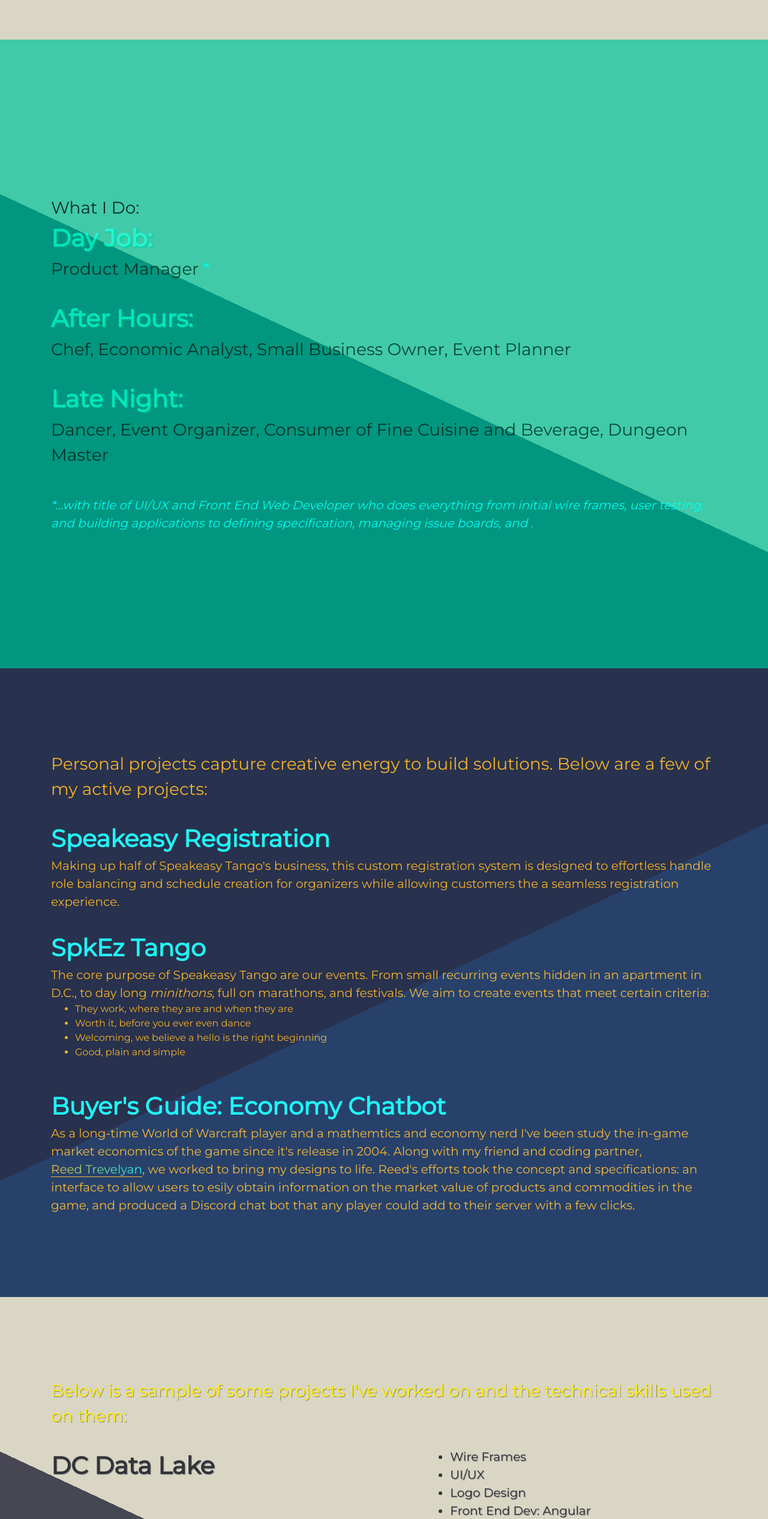
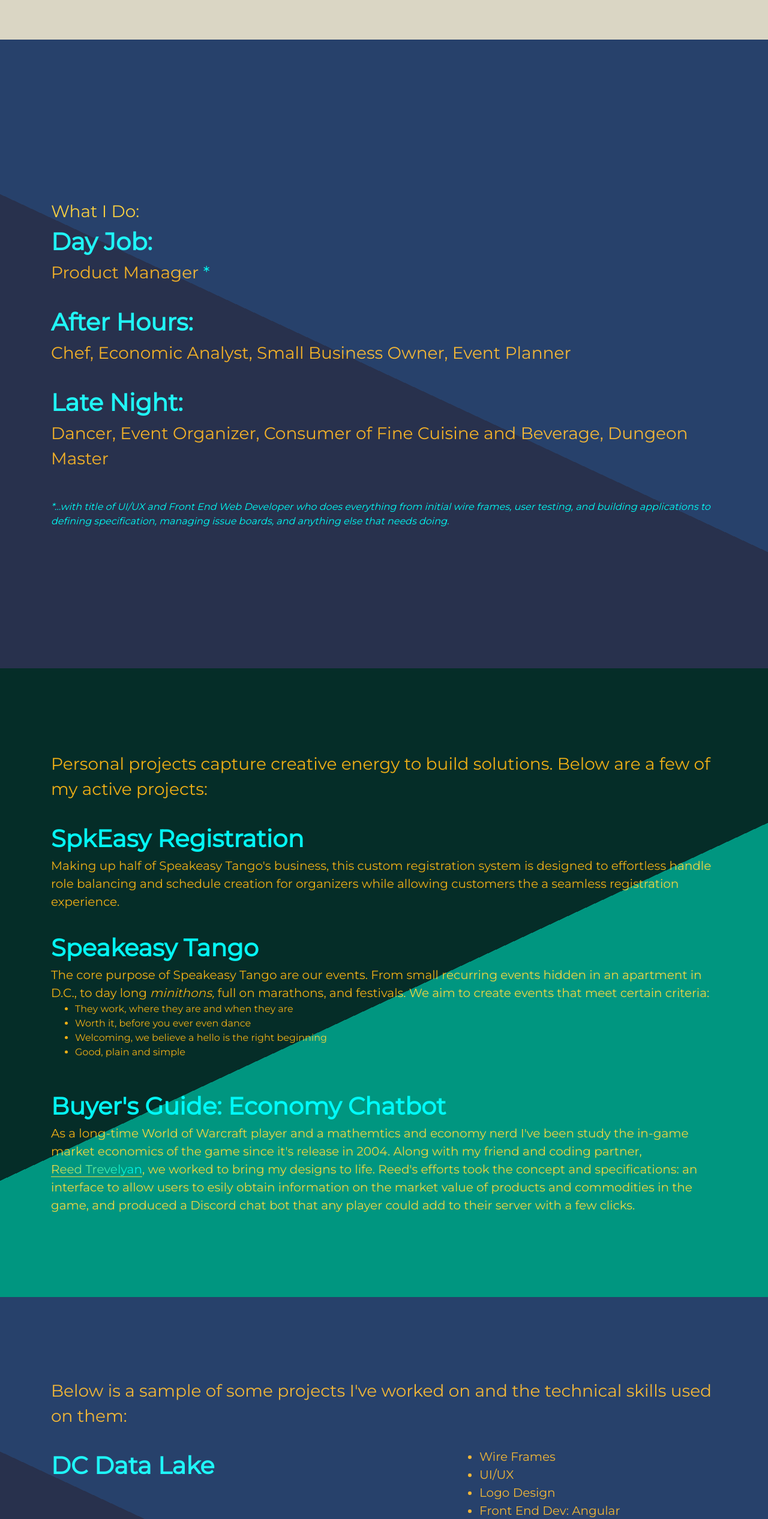
Before and after one commit to unlockedSound/chorvinsky_website, a React (Create React App) app: page / in a window 1280 px wide. Shown: the part 1038-3570 px from the top of the page at 60% size. Built offline with nearby package versions, Linux system fonts and the light colour scheme.

Commit message:
r1 seems ready, needs QA, review, and alt color schemes for comparison

```diff
--- a/src/App.css
+++ b/src/App.css
@@ -1,3 +1,6 @@
+.page {
+  position: relative; }
+
 .navigation__box {
   background-color: yellow;
   opacity: .5;
@@ -63,11 +66,11 @@
   padding-top: 1.5rem;
   padding-bottom: 1.5rem;
   font-family: 'Montserrat', sans-serif;
-  background: #40CAA7;
-  background: linear-gradient(180deg, #40CAA7 52%, #009680 52%); }
+  background: #27416b;
+  background: linear-gradient(180deg, #27416b 52%, #28314d 52%); }
   .about__inside {
-    background: #40CAA7;
-    background: linear-gradient(205deg, #40CAA7 52%, #009680 52%);
+    background: #27416b;
+    background: linear-gradient(205deg, #27416b 52%, #28314d 52%);
     min-width: 100%;
     min-height: 600px;
     display: flex;
@@ -85,16 +88,15 @@
   .about__content {
     padding-top: 2rem; }
     .about__content__opener {
-      color: #052d28;
+      color: #f8cf41;
       font-size: 1.75rem; }
     .about__content__title {
-      color: #55E1BD;
+      color: #64f9f9;
       font-size: 2.5rem;
       font-weight: bold;
-      mix-blend-mode: hard-light;
-      text-shadow: 2px 2px 2px #009680; }
+      mix-blend-mode: hard-light; }
     .about__content__text {
-      color: #052d28;
+      color: #f8cf41;
       padding-bottom: 2rem;
       font-size: 1.75rem;
       mix-blend-mode: hard-light; }
@@ -103,7 +105,7 @@
       .about__content__text__special {
         padding-top: 1rem;
         font-style: italic;
-        font-size: 1.25rem; }
+        font-size: initial; }
         .about__content__text__special--extra {
           color: #00fff7; }
 
@@ -111,11 +113,11 @@
   padding-top: 1.5rem;
   padding-bottom: 1.5rem;
   font-family: 'Montserrat', sans-serif;
-  background: #28314d;
-  background: linear-gradient(180deg, #28314d 52%, #27416b 52%); }
+  background: #052d28;
+  background: linear-gradient(180deg, #052d28 52%, #009680 52%); }
   .personal__inside {
-    background: #28314d;
-    background: linear-gradient(155deg, #28314d 52%, #27416b 52%);
+    background: #052d28;
+    background: linear-gradient(155deg, #052d28 52%, #009680 52%);
     min-width: 100%;
     min-height: 600px;
     display: flex;
@@ -162,17 +164,18 @@
         white-space: nowrap;
         border-bottom: 1px solid #f8cf41; }
         .personal__content__text--link:hover {
-          border-bottom: 1px solid #64f9f9; }
+          border-bottom: 1px solid #64f9f9;
+          text-decoration: none; }
 
 .projects {
   padding-top: 1.5rem;
   padding-bottom: 1.5rem;
   font-family: 'Montserrat', sans-serif;
-  background: #dad6c4;
-  background: linear-gradient(180deg, #dad6c4 52%, #464752 52%); }
+  background: #27416b;
+  background: linear-gradient(180deg, #27416b 52%, #28314d 52%); }
   .projects__inside {
-    background: #dad6c4;
-    background: linear-gradient(205deg, #dad6c4 52%, #464752 52%);
+    background: #27416b;
+    background: linear-gradient(205deg, #27416b 52%, #28314d 52%);
     min-width: 100%;
     min-height: 600px;
     display: flex;
@@ -188,50 +191,50 @@
       .projects__inside {
         min-height: 1000px; } }
   .projects__content {
-    padding-top: 2rem;
-    text-shadow: 1px 1px 1px #464752; }
+    padding-top: 2rem; }
     .projects__content__opener {
-      color: #ffcd01;
+      color: #f8cf41;
       padding-bottom: 2rem;
       font-size: 1.75rem;
       mix-blend-mode: hard-light; }
     .projects__content__work {
-      color: #1c1f25;
+      color: #64f9f9;
       font-size: 2.5rem;
       font-weight: bold;
       mix-blend-mode: hard-light; }
       .projects__content__work--link {
-        background: linear-gradient(205deg, #ffcd01, #dad6c4);
+        background: linear-gradient(155deg, #64f9f9, #f8cf41);
         -webkit-background-clip: text;
         -webkit-text-fill-color: transparent;
-        border-bottom: 1px solid #ffcd01;
+        border-bottom: 1px solid #f8cf41;
         text-shadow: none; }
         .projects__content__work--link:hover {
-          border-bottom: 1px solid #dad6c4;
+          border-bottom: 1px solid #64f9f9;
           text-decoration: none; }
     .projects__content__skill {
-      color: #1c1f25;
+      color: #f8cf41;
       padding-bottom: 2rem;
       font-size: 1.25rem;
       mix-blend-mode: hard-light;
       padding-bottom: 0; }
-      .projects__content__skill--link {
-        background: linear-gradient(to left, #ffcd01, #dad6c4);
-        -webkit-background-clip: text;
-        -webkit-text-fill-color: transparent;
-        border-bottom: 1px solid #ffcd01; }
-        .projects__content__skill--link:hover {
-          border-bottom: 1px solid #dad6c4; }
+      .projects__content__skill__list {
+        padding-left: 4rem; }
 
 .contact {
   padding-top: 1.5rem;
-  padding-bottom: 3rem;
+  padding-bottom: 15rem;
   font-family: 'Montserrat', sans-serif;
-  background: #28314d;
-  background: linear-gradient(180deg, #28314d 52%, #27416b 52%); }
+  background: #052d28;
+  background: linear-gradient(180deg, #052d28 52%, #009680 52%); }
+  @media (min-width: 768px) {
+    .contact {
+      padding-bottom: 10rem; } }
+  @media (min-width: 992px) {
+    .contact {
+      padding-bottom: 7.5rem; } }
   .contact__inside {
-    background: #28314d;
-    background: linear-gradient(155deg, #28314d 52%, #27416b 52%);
+    background: #052d28;
+    background: linear-gradient(155deg, #052d28 52%, #009680 52%);
     min-width: 100%;
     min-height: 600px;
     display: flex;
@@ -249,27 +252,41 @@
   .contact__content {
     padding-top: 2rem; }
     .contact__content__hire {
-      color: #052d28;
-      font-size: 1.25rem; }
+      color: #f8cf41;
+      font-size: 1.25rem;
+      padding-bottom: 2rem; }
       .contact__content__hire--link {
-        background: linear-gradient(to left, #55E1BD, #009680);
+        background: linear-gradient(155deg, #f8cf41, #64f9f9);
         -webkit-background-clip: text;
         -webkit-text-fill-color: transparent;
         white-space: nowrap;
         border-bottom: 1px solid #f8cf41; }
+        .contact__content__hire--link:hover {
+          text-decoration: none;
+          border-bottom: 1px solid #64f9f9; }
     .contact__content__follow {
-      color: #052d28;
+      color: #64f9f9;
       padding-bottom: 2rem;
       font-size: 1.75rem;
       mix-blend-mode: hard-light; }
       .contact__content__follow--extra {
         color: #00fff7; }
-    .contact__content__connect {
-      color: #052d28;
-      padding-bottom: 2rem;
-      font-size: 1.75rem;
-      mix-blend-mode: hard-light; }
-      .contact__content__connect--extra {
-        color: #00fff7; }
+      .contact__content__follow--link {
+        background: linear-gradient(155deg, #f8cf41, #64f9f9);
+        -webkit-background-clip: text;
+        -webkit-text-fill-color: transparent;
+        white-space: nowrap;
+        border-bottom: 1px solid #f8cf41; }
+        .contact__content__follow--link:hover {
+          text-decoration: none;
+          border-bottom: 1px solid #64f9f9; }
+
+.copy {
+  position: absolute;
+  bottom: 0;
+  color: #fff;
+  padding-left: 1rem;
+  padding-right: 1rem;
+  padding-bottom: 1rem; }
 
 /*# sourceMappingURL=App.css.map */
--- a/src/App.js
+++ b/src/App.js
@@ -57,7 +57,7 @@
                             <div className="about__content__text__special about__content__text__special--extra">
                                 *&#8230;with title of UI/UX and Front End Web Developer who does everything from
                                 initial wire frames, user testing, and building applications to defining specification,
-                                managing issue boards, and .
+                                managing issue boards, and anything else that needs doing.
                             </div>
                         </div>
                     </div>
@@ -71,7 +71,7 @@
                                 active projects:
                             </div>
                             <div className="personal__content__title">
-                                Speakeasy Registration
+                                SpkEasy Registration
                             </div>
                             <div className="personal__content__text">
                                 Making up half of Speakeasy Tango's business, this custom registration system is
@@ -81,7 +81,7 @@
                             </div>
 
                             <div className="personal__content__title">
-                                SpkEz Tango
+                                Speakeasy Tango
                             </div>
                             <div className="personal__content__text">
                                 The core purpose of Speakeasy Tango are our events. From small recurring events hidden
@@ -126,7 +126,7 @@
                 </section>
 
                 <section className="projects">
-                    <div className="projects__inside">
+                    <div className="projects__inside container-fluid">
                         <div className="projects__content container justify-content-center">
                             <div className="projects__content__opener">
                                 Below is a sample of some projects I've worked on and the technical skills used on them:
@@ -159,8 +159,8 @@
                             </div>
                             <div className="row">
                                 <div className="projects__content__work col-12 col-md-6">
-                                    <a className="projects__content__work--link" href="http://speakeasytango.com/">Speakeasy
-                                        Registration System</a>
+                                    <a className="projects__content__work--link" href="http://speakeasytango.com/">
+                                        SpkEasy Registration&</a>
                                 </div>
                                 <ul className="projects__content__skill__list col-12 offset-md-1 col-md-5">
                                     <li className="projects__content__skill">Wire Frames</li>
@@ -199,14 +199,29 @@
                             </div>
                             <div className="contact__content__follow">
                                 Otherwise feel free to follow my work and check out Speakeasy Tango's newest projects
-                            </div>
-                            <div className="row">
-                                <a className="col-6 contact__content__connect">Github</a>
-                                <a className="col-6 contact__content__connect">SpkEz</a>
+                                <div className="row">
+                                    <a className="col-6">
+                                        <span className="contact__content__follow--link">
+                                            Github
+                                        </span>
+                                    </a>
+                                    <a className="col-6">
+                                        <span className="contact__content__follow--link">
+                                            SpkEz
+                                        </span>
+                                    </a>
+                                </div>
                             </div>
 
                         </div>
                     </div>
+                </section>
+
+                <section className="copy">
+                    Speakeasy Tango names and content used with permission of Speakeasy Tango LLC. all rights reserved |
+                    Buyer's Guide: Economy Chatbot&#8482; is the property of Reed Trevelyn and David Chorvinsky all
+                    rights reserved | All other content and design are sole property of David Chorvinsky all rights
+                    reserved
                 </section>
 
             </div>
--- a/src/App.scss
+++ b/src/App.scss
@@ -21,19 +21,20 @@
   background: linear-gradient($direction, $color-one 52%, $color-two 52%);
 }
 
-$naut-primary: #f8cf41;
-$naut-secondary: #27416b;
-$naut-tertiary: #28314d;
+$naut-text-1: #f8cf41;
+$naut-text-2: #d82a26;
+$naut__back--light: #27416b;
+$naut__back--dark: #28314d;
 $naut-accent: #64f9f9;
 
 @mixin naut__gradient--internal() {
-  background: $naut-tertiary;
-  background: linear-gradient(205deg, $naut-tertiary 52%, $naut-secondary 52%);
+  background: $naut__back--dark;
+  background: linear-gradient(205deg, $naut__back--dark 52%, $naut__back--light 52%);
 }
 
 @mixin naut__gradient--external() {
-  background: $naut-tertiary;
-  background: linear-gradient(180deg, $naut-tertiary 52%, $naut-secondary 52%);
+  background: $naut__back--dark;
+  background: linear-gradient(180deg, $naut__back--dark 52%, $naut__back--light 52%);
 }
 
 //$nightmare-primary:   #009680;
@@ -42,18 +43,18 @@
 //$nightmare-accent:    #00c2a3;
 
 $nightmare-tertiary: #40CAA7;
-$nightmare-primary: #052d28;
+$nightmare__back--dark: #052d28;
 $nightmare-accent: #55E1BD;
-$nightmare-secondary: #009680;
+$nightmare__back--light: #009680;
 
 @mixin nightmare__gradient--internal() {
   //background: $naut-tertiary;
-  background: linear-gradient(205deg, $nightmare-tertiary 52%, $nightmare-secondary 52%);
+  background: linear-gradient(205deg, $nightmare-tertiary 52%, $nightmare__back--light 52%);
 }
 
 @mixin nightmare__gradient--external() {
   //background: $naut-tertiary;
-  background: linear-gradient(180deg, $nightmare-tertiary 52%, $nightmare-secondary 52%);
+  background: linear-gradient(180deg, $nightmare-tertiary 52%, $nightmare__back--light 52%);
 }
 
 //text
@@ -66,14 +67,14 @@
 }
 
 //section spacing
-@mixin section-spacer($first-bottom-other) {
-  @if $first-bottom-other == first {
+@mixin section-spacer($first-other-bottom) {
+  @if $first-other-bottom == first {
     padding: {
       top: 5rem;
       bottom: 1.5rem;
     }
 
-  } @else if $first-bottom-other == other {
+  } @else if $first-other-bottom == other {
     padding: {
       top: 1.5rem;
       bottom: 1.5rem;
@@ -81,8 +82,21 @@
   } @else {
     padding: {
       top: 1.5rem;
-      bottom: 3rem;
+      bottom: 15rem;
     }
+
+    @media (min-width: 768px) {
+      padding: {
+        bottom: 10rem;
+      }
+    }
+
+    @media (min-width: 992px) {
+      padding: {
+        bottom: 7.5rem
+      }
+    }
+
   }
 }
 
@@ -172,7 +186,7 @@
 }
 
 .page {
-
+  position: relative;
 }
 
 .navigation {
@@ -251,28 +265,28 @@
 .about {
   @include section-spacer(other);
   @include secondary-text();
-  @include background-gradient($horizontal, $nightmare-tertiary, $nightmare-secondary);
+  @include background-gradient($horizontal, $naut__back--light, $naut__back--dark);
 
   &__inside {
-    @include background-gradient($left-to-right, $nightmare-tertiary, $nightmare-secondary);
+    @include background-gradient($left-to-right, $naut__back--light, $naut__back--dark);
     @include inside-section();
   }
   &__content {
     @include content-spacer;
 
     &__opener {
-      color: $nightmare-primary;
+      color: $naut-text-1;
       font-size: $med-text;
 
     }
 
     &__title {
-      @include title-style($nightmare-accent, $large-text);
-      text-shadow: 2px 2px 2px $nightmare-secondary;
+      @include title-style($naut-accent, $large-text);
+      //text-shadow: 2px 2px 2px $nau;
     }
 
     &__text {
-      @include text-style($nightmare-primary, $med-text);
+      @include text-style($naut-text-1, $med-text);
       @include extra-text;
 
       &__special {
@@ -281,7 +295,7 @@
         }
         font: {
           style: italic;
-          size: $sm-ish-text;
+          size: initial;
         }
         @include extra-text;
       }
@@ -294,10 +308,10 @@
 .personal {
   @include section-spacer(other);
   @include secondary-text();
-  @include background-gradient($horizontal, $naut-tertiary, $naut-secondary);
+  @include background-gradient($horizontal, $nightmare__back--dark, $nightmare__back--light);
 
   &__inside {
-    @include background-gradient($right-to-left, $naut-tertiary, $naut-secondary);
+    @include background-gradient($right-to-left, $nightmare__back--dark, $nightmare__back--light);
     @include inside-section();
   }
   &__content {
@@ -309,7 +323,7 @@
     }
 
     &__opener {
-      @include text-style($naut-primary, $med-text);
+      @include text-style($naut-text-1, $med-text);
     }
 
     &__title {
@@ -317,14 +331,14 @@
     }
 
     &__text {
-      @include text-style($naut-primary, $sm-ish-text);
+      @include text-style($naut-text-1, $sm-ish-text);
 
       &--italics {
         font-style: italic;
       }
 
       &__list {
-        color: $naut-primary;
+        color: $naut-text-1;
         font: {
           size: initial;
         }
@@ -332,14 +346,15 @@
       }
 
       &--link {
-        background: linear-gradient(to left, $naut-accent, $naut-primary);
+        background: linear-gradient(to left, $naut-accent, $naut-text-1);
         -webkit-background-clip: text;
         -webkit-text-fill-color: transparent;
         white-space: nowrap;
-        border-bottom: 1px solid $naut-primary;
+        border-bottom: 1px solid $naut-text-1;
 
         &:hover {
           border-bottom: 1px solid $naut-accent;
+          text-decoration: none;
         }
 
       }
@@ -351,32 +366,32 @@
 .projects {
   @include section-spacer(other);
   @include secondary-text();
-  @include background-gradient($horizontal, $serika-secondary, $serika-tertiary);
+  @include background-gradient($horizontal, $naut__back--light, $naut__back--dark);
 
   &__inside {
-    @include background-gradient($left-to-right, $serika-secondary, $serika-tertiary);
+    @include background-gradient($left-to-right, $naut__back--light, $naut__back--dark);
     @include inside-section();
   }
   &__content {
     @include content-spacer;
-    text-shadow: 1px 1px 1px $serika-tertiary;
+    //text-shadow: 1px 1px 1px $serika-tertiary;
 
     &__opener {
-      @include text-style($serika-primary, $med-text);
+      @include text-style($naut-text-1, $med-text);
     }
 
     &__work {
-      @include title-style($serika-accent, $large-text);
+      @include title-style($naut-accent, $large-text);
 
       &--link {
-        background: linear-gradient($left-to-right, $serika-primary, $serika-secondary);
+        background: linear-gradient($right-to-left, $naut-accent, $naut-text-1);
         -webkit-background-clip: text;
         -webkit-text-fill-color: transparent;
-        border-bottom: 1px solid $serika-primary;
+        border-bottom: 1px solid $naut-text-1;
         text-shadow: none;
 
         &:hover {
-          border-bottom: 1px solid $serika-secondary;
+          border-bottom: 1px solid $naut-accent;
           text-decoration: none;
         }
       }
@@ -384,24 +399,26 @@
     }
 
     &__skill {
-      @include text-style($serika-accent, $sm-ish-text);
+      @include text-style($naut-text-1, $sm-ish-text);
       padding-bottom: 0;
 
       &__list {
-
+        padding: {
+          left: 4rem;
+        }
       }
 
-      &--link {
-        background: linear-gradient(to left, $serika-primary, $serika-secondary);
-        -webkit-background-clip: text;
-        -webkit-text-fill-color: transparent;
-        border-bottom: 1px solid $serika-primary;
-
-        &:hover {
-          border-bottom: 1px solid $serika-secondary;
-        }
-
-      }
+      //&--link {
+      //  background: linear-gradient(to left, $serika-primary, $serika-secondary);
+      //  -webkit-background-clip: text;
+      //  -webkit-text-fill-color: transparent;
+      //  border-bottom: 1px solid $serika-primary;
+      //
+      //  &:hover {
+      //    border-bottom: 1px solid $serika-secondary;
+      //  }
+      //
+      //}
     }
   }
 }
@@ -409,10 +426,10 @@
 .contact {
   @include section-spacer(last);
   @include secondary-text();
-  @include background-gradient($horizontal, $naut-tertiary, $naut-secondary);
+  @include background-gradient($horizontal, $nightmare__back--dark, $nightmare__back--light);
 
   &__inside {
-    @include background-gradient($right-to-left, $naut-tertiary, $naut-secondary);
+    @include background-gradient($right-to-left, $nightmare__back--dark, $nightmare__back--light);
     @include inside-section();
   }
 
@@ -420,29 +437,57 @@
     @include content-spacer;
 
     &__hire {
-      color: $nightmare-primary;
+      color: $naut-text-1;
       font-size: $sm-ish-text;
+      padding: {
+        bottom: 2rem;
+      }
 
-      &--link{
-        background: linear-gradient(to left, $nightmare-accent, $nightmare-secondary);
+      &--link {
+        background: linear-gradient($right-to-left, $naut-text-1, $naut-accent);
         -webkit-background-clip: text;
         -webkit-text-fill-color: transparent;
         white-space: nowrap;
-        border-bottom: 1px solid $naut-primary;
+        border-bottom: 1px solid $naut-text-1;
+
+        &:hover {
+          text-decoration: none;
+          border-bottom: 1px solid $naut-accent;
+        }
       }
 
     }
 
     &__follow {
-      @include text-style($nightmare-primary, $med-text);
+      @include text-style($naut-accent, $med-text);
       @include extra-text;
-    }
 
-    &__connect {
-      @include text-style($nightmare-primary, $med-text);
-      @include extra-text;
+      &--link {
+        background: linear-gradient($right-to-left, $naut-text-1, $naut-accent);
+        -webkit-background-clip: text;
+        -webkit-text-fill-color: transparent;
+        white-space: nowrap;
+        border-bottom: 1px solid $naut-text-1;
+
+        &:hover {
+          text-decoration: none;
+          border-bottom: 1px solid $naut-accent;
+        }
+
+      }
+
     }
 
   }
+}
 
+.copy {
+  position: absolute;
+  bottom: 0;
+  color: #fff;
+  padding: {
+    left: 1rem;
+    right: 1rem;
+    bottom: 1rem;
+  }
 }
```
Also changed, not shown: 1 other file (tests, documents, lock files or other folders).
